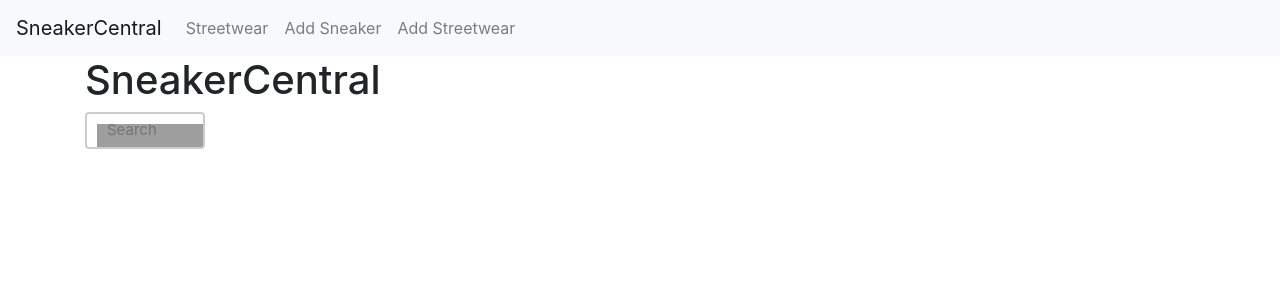
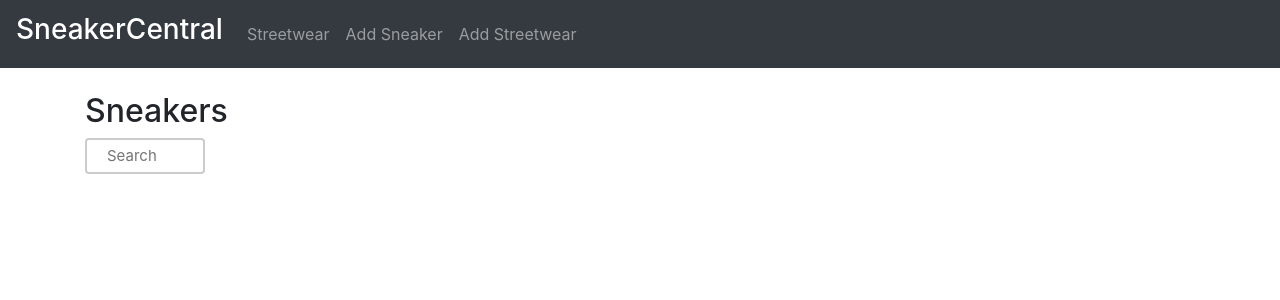
Before and after one commit to diyarkudrat/Closet_Organizer, a Flask app: page / in a window 1280 px wide. Shown: the top 300 px of the page. Run offline with Flask 2, Linux system fonts and the light colour scheme; data that the repository does not hold is empty; some libraries are stand-ins or nearby versions; grey boxes are pictures that could not be loaded.

Commit message:
different navbar color scheme

```diff
--- a/app.py
+++ b/app.py
@@ -188,5 +188,7 @@ def streetwears_search():
 
 
 
+
+
 if __name__ == '__main__':
     app.run(debug=True, host='0.0.0.0', port=os.environ.get('PORT', 5000))
--- a/templates/partials/navbar.html
+++ b/templates/partials/navbar.html
@@ -11,8 +11,8 @@
     </div>
 </nav> -->
 
-<nav class="navbar navbar-expand-lg navbar-light bg-light">
-  <a class="navbar-brand" href="/">SneakerCentral</a>
+<nav class="navbar navbar-expand-lg navbar-dark bg-dark">
+  <a class="navbar-brand" href="/"><h3>SneakerCentral</h3></a>
   <button class="navbar-toggler" type="button" data-toggle="collapse" data-target="#navbarNav" aria-controls="navbarNav" aria-expanded="false" aria-label="Toggle navigation">
     <span class="navbar-toggler-icon"></span>
   </button>
--- a/templates/sneakers_index.html
+++ b/templates/sneakers_index.html
@@ -3,7 +3,8 @@
 
 {% block content %}
 
-    <h1>SneakerCentral</h1>
+    <br>
+    <h2>Sneakers</h2>
 
     <!-- From w3schools.com for animation -->
     <style>
@@ -13,10 +14,6 @@
       border: 2px solid #ccc;
       border-radius: 4px;
       font-size: 15px;
-      background-color: white;
-      background-image: url('searchicon.png');
-      background-position: 10px 10px;
-      background-repeat: no-repeat;
       padding: 5px 5px 5px 20px;
       -webkit-transition: width 0.4s ease-in-out;
       transition: width 0.4s ease-in-out;
--- a/templates/streetwears_index.html
+++ b/templates/streetwears_index.html
@@ -3,7 +3,8 @@
 
 {% block content %}
 
-    <h1>Streetwear</h1>
+    <br>
+    <h2>Streetwear</h2>
 
     <!-- From w3schools.com for animation -->
     <style>
```
